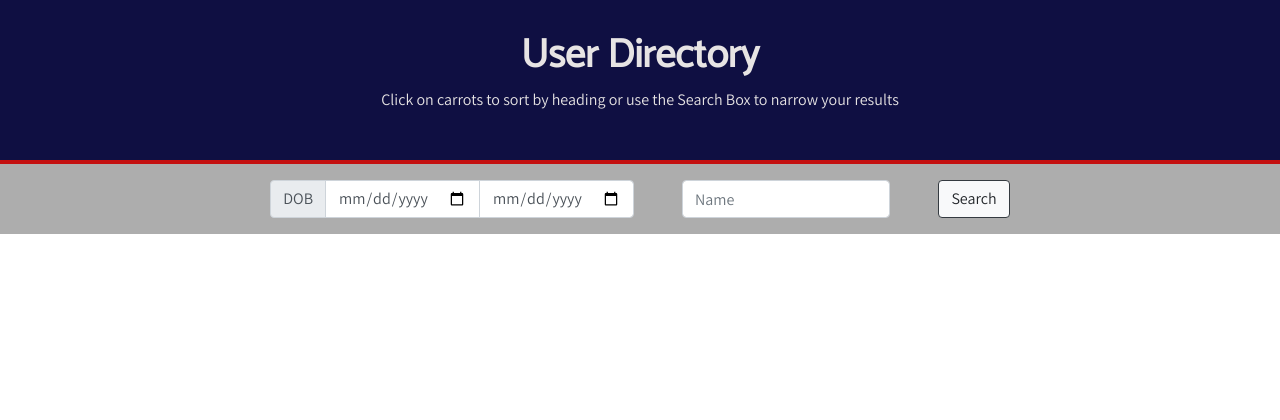
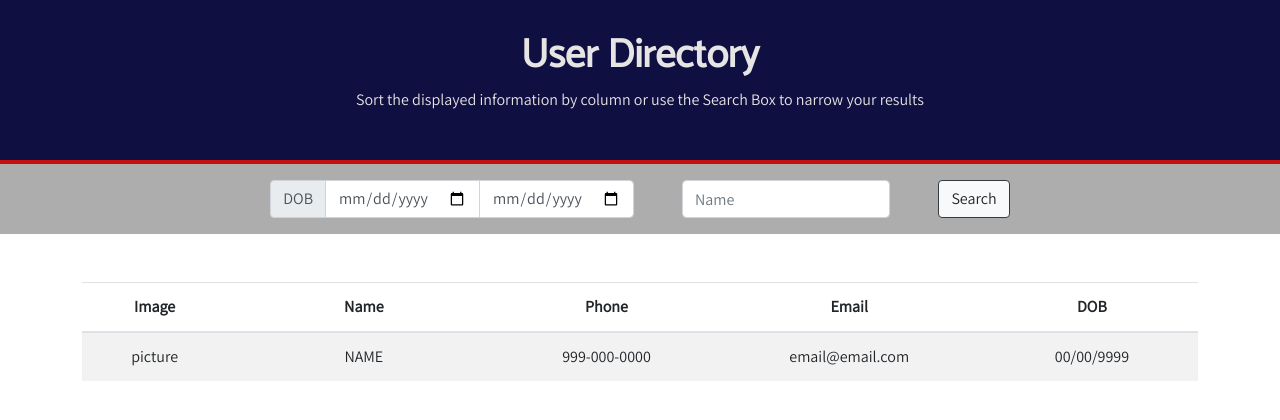
Before and after one commit to inorrmann/employee-directory, a React (Create React App) app: page / in a window 1280 px wide. Shown: the top 420 px of the page. Built offline with nearby package versions, Linux system fonts and the light colour scheme.

Commit message:
table template added

```diff
--- a/src/components/Jumbotron/index.js
+++ b/src/components/Jumbotron/index.js
@@ -6,7 +6,7 @@ class Jumbotron extends Component {
         return (
             <div className="jumbotron jumbotron-fluid text-center">
                     <h1>User Directory</h1>
-                    <p>Click on carrots to sort by heading or use the Search Box to narrow your results </p>
+                    <p>Sort the displayed information by column or use the Search Box to narrow your results </p>
             </div>
         )
     }
--- a/src/components/Row/style.css
+++ b/src/components/Row/style.css
@@ -4,5 +4,6 @@
 }
 
 .bottom-row {
+    font-family: 'Assistant', sans-serif;
 
 }
--- /dev/null
+++ b/src/components/Table/index.js
@@ -0,0 +1,26 @@
+import React from "react";
+import "./style.css";
+
+function Table(props) {
+    return (
+        <div className="results col-md-11 mt-5">
+
+            <table className="table table-striped">
+                <thead className="head">
+                    <tr>
+                        <th id="image" scope="col">Image</th>
+                        <th id="name" scope="col">Name</th>
+                        <th id="phone" scope="col">Phone</th>
+                        <th id="email" scope="col">Email</th>
+                        <th id="dob" scope="col">DOB</th>
+                    </tr>
+                </thead>
+                <tbody>
+                    {props.children}
+                </tbody>
+            </table>
+        </div>
+    )
+}
+
+export default Table;
--- /dev/null
+++ b/src/components/Table/style.css
@@ -0,0 +1,25 @@
+#image {
+    width: 13%;
+    text-align: center;
+}
+
+#name, #email {
+    width: 24.5%;
+    text-align: center;
+}
+
+#phone, #dob {
+    width: 19%;
+    text-align: center;
+}
+
+
+
+
+.results {
+    margin: auto;
+}
+
+.head {
+font-weight: bolder;
+}
--- /dev/null
+++ b/src/components/TableRow/index.js
@@ -0,0 +1,21 @@
+import React from "react";
+import "./style.css"
+
+function TableRows(props) {
+    return (
+        <tr>
+            {/* <td id="image">{props.image}</td>
+            <td id="name">{props.name}</td>
+            <td id="phone">{props.phone}</td>
+            <td id="email">{props.email}</td>
+            <td id="dob">{props.dob}</td> */}
+            <td id="image">picture</td>
+            <td id="name">NAME</td>
+            <td id="phone">999-000-0000</td>
+            <td id="email">email@email.com</td>
+            <td id="dob">00/00/9999</td>
+        </tr>
+    )
+}
+
+export default TableRows;
--- /dev/null
+++ b/src/components/TableRow/style.css
@@ -0,0 +1,14 @@
+#image {
+    width: 13%;
+    text-align: center;
+}
+
+#name, #email {
+    width: 24.5%;
+    text-align: center;
+}
+
+#phone, #dob {
+    width: 19%;
+    text-align: center;
+}
--- a/src/components/UserContainer.js
+++ b/src/components/UserContainer.js
@@ -2,7 +2,9 @@ import React, { Component } from "react";
 import Container from "./Container"
 import Jumbotron from "./Jumbotron/index";
 import SearchBar from "./SearchBar/index";
-import Row from "./Row/index.js"
+import Row from "./Row/index.js";
+import Table from "./Table";
+import TableRows from "./TableRow";
 // import API from "../utils/API";
 
 class UserContainer extends Component {
@@ -17,7 +19,15 @@ class UserContainer extends Component {
                     />
                 </Row>
                 <Row rowClass="bottom-row">
-
+                    <Table>
+                        <TableRows
+                            // image={this.state.result.SOMETHING}
+                            // name={this.state.result.SOMETHING}
+                            // phone={this.state.result.SOMETHING}
+                            // email={this.state.result.SOMETHING}
+                            // dob={this.state.result.SOMETHING}
+                        />
+                    </Table>
                 </Row>
             </Container>
         );
```
